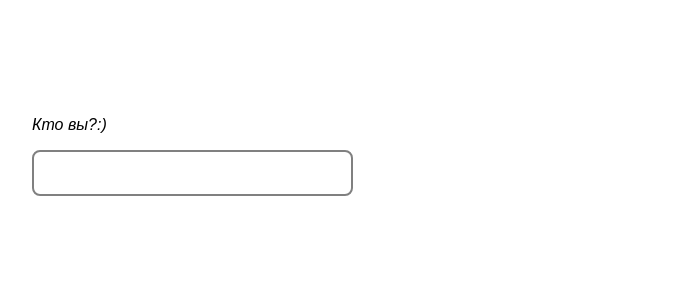
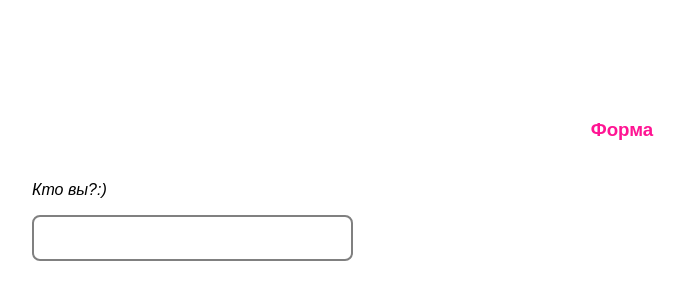
Before and after one commit to devmargooo/atomic_design, a React (Create React App) app: page / in a window 1280 px wide. Shown: the top 300 px of the page, without its empty margins (18-703 px from the left). Built offline with nearby package versions, Linux system fonts and the light colour scheme; the HTML template or start-up script is replaced by a standard one.

Commit message:
add templates

```diff
--- a/src/App.tsx
+++ b/src/App.tsx
@@ -1,16 +1,20 @@
 import React from 'react';
 import './App.css';
 import {FormBody} from "./organisms/FormBody";
+import {Form} from "./templates/Form";
 
 function App() {
   const [name, setName] = React.useState<string>("");
   return (
     <div className="App">
-        <FormBody fields={[{
-            value:name,
-            setter:setName,
-            label:"Кто вы?:)"
-        }]}/>
+        <Form
+            header="Форма"
+            fields={[{
+                value:name,
+                setter:setName,
+                label:"Кто вы?:)"
+            }]}
+        />
     </div>
   );
 }
--- a/src/templates/Form/Form.tsx
+++ b/src/templates/Form/Form.tsx
@@ -0,0 +1,15 @@
+import React from "react";
+import {IField, FormBody} from "../../organisms/FormBody";
+import {Header} from "../../atoms/Header";
+
+export interface IForm {
+    header:string;
+    fields:IField[];
+}
+
+export const Form:React.FC<IForm> = ({header, fields}) => (
+    <form>
+        <Header text={header}/>
+        <FormBody fields={fields}/>
+    </form>
+)
--- a/src/templates/Form/index.ts
+++ b/src/templates/Form/index.ts
@@ -0,0 +1,2 @@
+export {Form} from "./Form";
+export type { IForm } from "./Form";
```
